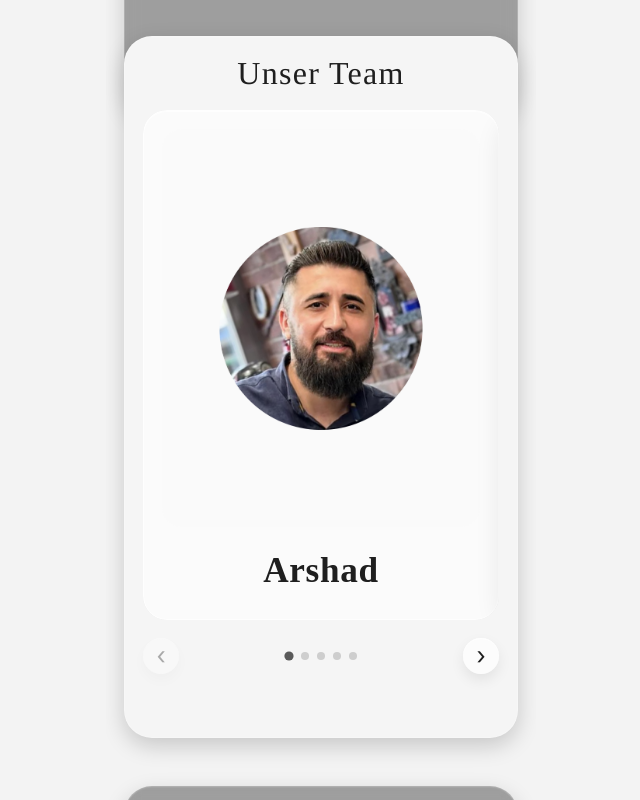
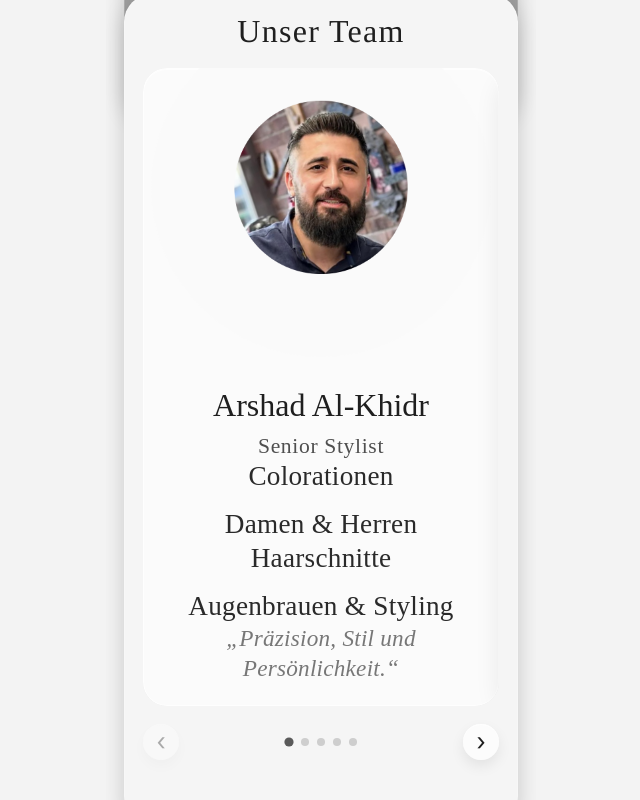
Before and after one commit to sagi98/friseur-website, a Next.js app: page / in a window 1280 px wide. Shown: the part 520-1320 px from the top of the page, without its empty margins (319-959 px from the left). Built offline with nearby package versions, Linux system fonts and the light colour scheme.

Commit message:
role status

```diff
--- a/app/page.js
+++ b/app/page.js
@@ -19,32 +19,55 @@ export default function Home() {
   const teamMembers = [
     {
       id: 1,
-      name: "Arshad",
+      name: "Arshad Al-Khidr",
       image: "/Arshad.png",
+      role: "Senior Stylist",
+      skills: [
+        "Colorationen",
+        "Damen & Herren Haarschnitte",
+        "Augenbrauen & Styling",
+      ],
+      quote: "Präzision, Stil und Persönlichkeit.",
       empty: false,
     },
     {
       id: 2,
-      name: "Rewano",
+      name: "Rewano Al-Khidr",
       image: "/Rewano.png",
+      role: "Senior Stylist",
+      skills: [
+        "Colorationen",
+        "Damen & Herren Haarschnitte",
+        "Augenbrauen & Styling",
+      ],
+      quote: "Präzision, Stil und Persönlichkeit.",
       empty: false,
     },
     {
       id: 3,
       name: "",
       image: "",
+      role: "",
+      skills: [],
+      quote: "",
       empty: true,
     },
     {
       id: 4,
       name: "",
       image: "",
+      role: "",
+      skills: [],
+      quote: "",
       empty: true,
     },
     {
       id: 5,
       name: "",
       image: "",
+      role: "",
+      skills: [],
+      quote: "",
       empty: true,
     },
   ];
@@ -395,6 +418,20 @@ export default function Home() {
 
                       <div className="team-name-block">
                         <h3 className="team-name">{member.name}</h3>
+
+                        <div className="team-role">{member.role}</div>
+
+                        <div className="team-divider"></div>
+
+                        <ul className="team-skills">
+                          {member.skills.map((skill, index) => (
+                            <li key={index}>{skill}</li>
+                          ))}
+                        </ul>
+
+                        <div className="team-divider"></div>
+
+                        <div className="team-quote">„{member.quote}“</div>
                       </div>
                     </div>
                   ) : (
--- a/app/stylesheet.css
+++ b/app/stylesheet.css
@@ -9,8 +9,8 @@
   --hero-actions-bottom: clamp(18px, 5vw, 28px);
   --hero-icon-size: clamp(38px, 10vw, 42px);
   --hero-svg-size: clamp(26px, 7vw, 28px);
-  --team-card-overlap: clamp(-78px, -9vw, -36px);
-  --team-inner-min-h: clamp(500px, 68svh, 720px);
+  --team-card-overlap: clamp(-120px, -14vw, -80px);
+  --team-inner-min-h: clamp(540px, 72svh, 760px);
   --team-profile-min-h: clamp(360px, 50svh, 560px);
 }
 
@@ -473,6 +473,7 @@ body {
   overflow: hidden;
   width: 100%;
   border-radius: clamp(20px, 5vw, 24px);
+
 }
 
 .team-slider-track {
@@ -507,14 +508,15 @@ body {
 
 .team-profile-card-empty {
   justify-content: center;
+   height: 100%;
 }
 
 .team-photo-wrap {
-  width: 100%;
-  border-radius: clamp(16px, 4vw, 20px);
+  width: clamp(260px, 70vw, 340px);
+  height: clamp(260px, 70vw, 340px);
+  border-radius: 50%;
   overflow: hidden;
-  aspect-ratio: 4 / 5;
-  background: #ece7e9;
+  margin-top: clamp(-70px, -10svh, -50px);
 }
 
 .team-photo {
@@ -533,10 +535,51 @@ body {
 
 .team-name {
   font-family: "Cormorant Garamond", serif;
-  font-size: clamp(1.7rem, 5vw, 2.2rem);
-  font-weight: 600;
-  color: #1f1f1f;
-  letter-spacing: 0.02em;
+  font-size: clamp(1.6rem, 4.5vw, 2rem);
+  margin-top: clamp(4px, 0.8svh, 8px);
+}
+
+.team-role {
+  margin-top: clamp(2px, 0.6svh, 6px);
+  font-family: "Cormorant Garamond", serif;
+  font-size: clamp(1.05rem, 3.6vw, 1.35rem);
+  font-weight: 400;
+  line-height: 1.15;
+  letter-spacing: 0.03em;
+  color: rgba(31, 31, 31, 0.78);
+}
+
+.team-skills {
+  list-style: none;
+  width: 100%;
+  padding: 0;
+  margin: 0;
+  text-align: center;
+}
+
+.team-skills li {
+  font-family: "Cormorant Garamond", serif;
+  font-size: clamp(1.2rem, 4.1vw, 1.7rem);
+  font-weight: 400;
+  line-height: 1.28;
+  letter-spacing: 0.01em;
+  color: #2a2a2a;
+}
+
+.team-skills li + li {
+  margin-top: clamp(8px, 1.6svh, 14px);
+}
+
+.team-quote {
+  width: 100%;
+  text-align: center;
+  font-family: "Cormorant Garamond", serif;
+  font-size: clamp(1.1rem, 3.7vw, 1.45rem);
+  font-style: italic;
+  font-weight: 400;
+  line-height: 1.28;
+  letter-spacing: 0.01em;
+  color: rgba(31, 31, 31, 0.6);
 }
 
 .team-empty-text {
```
